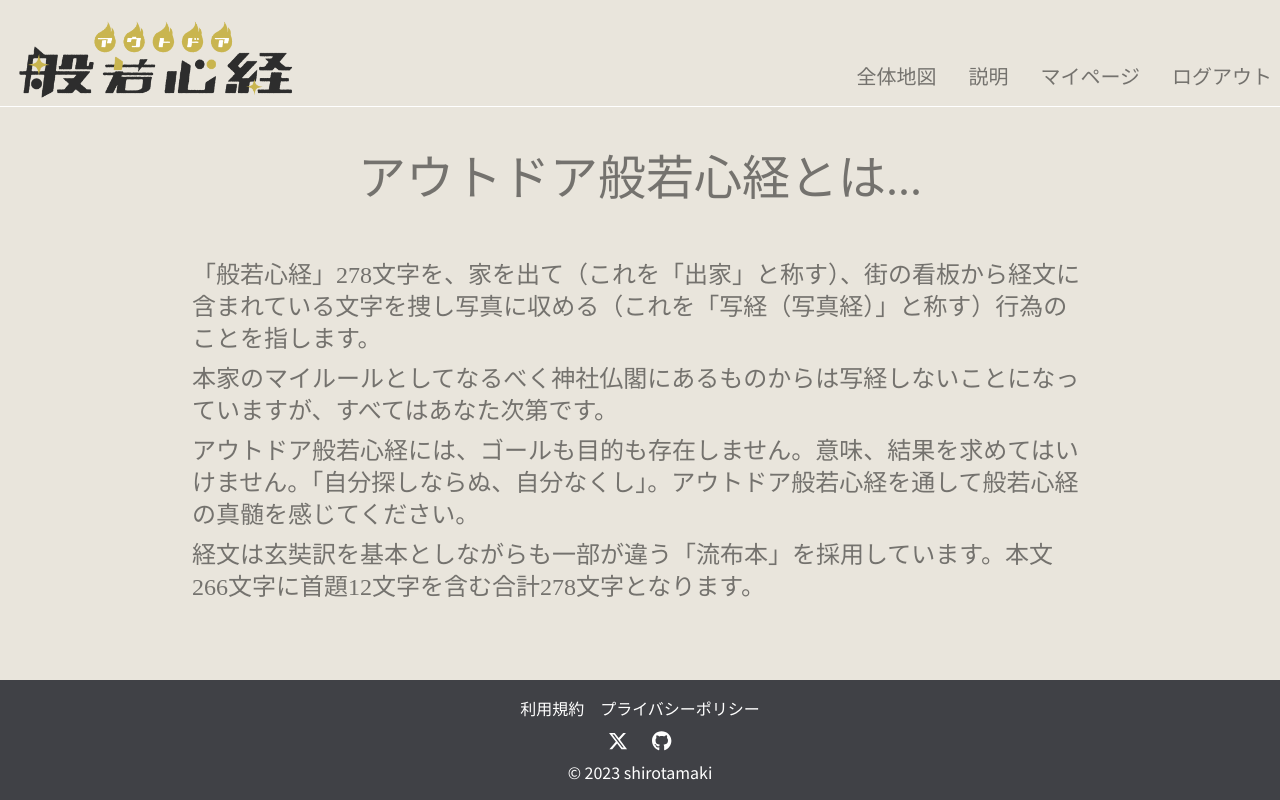
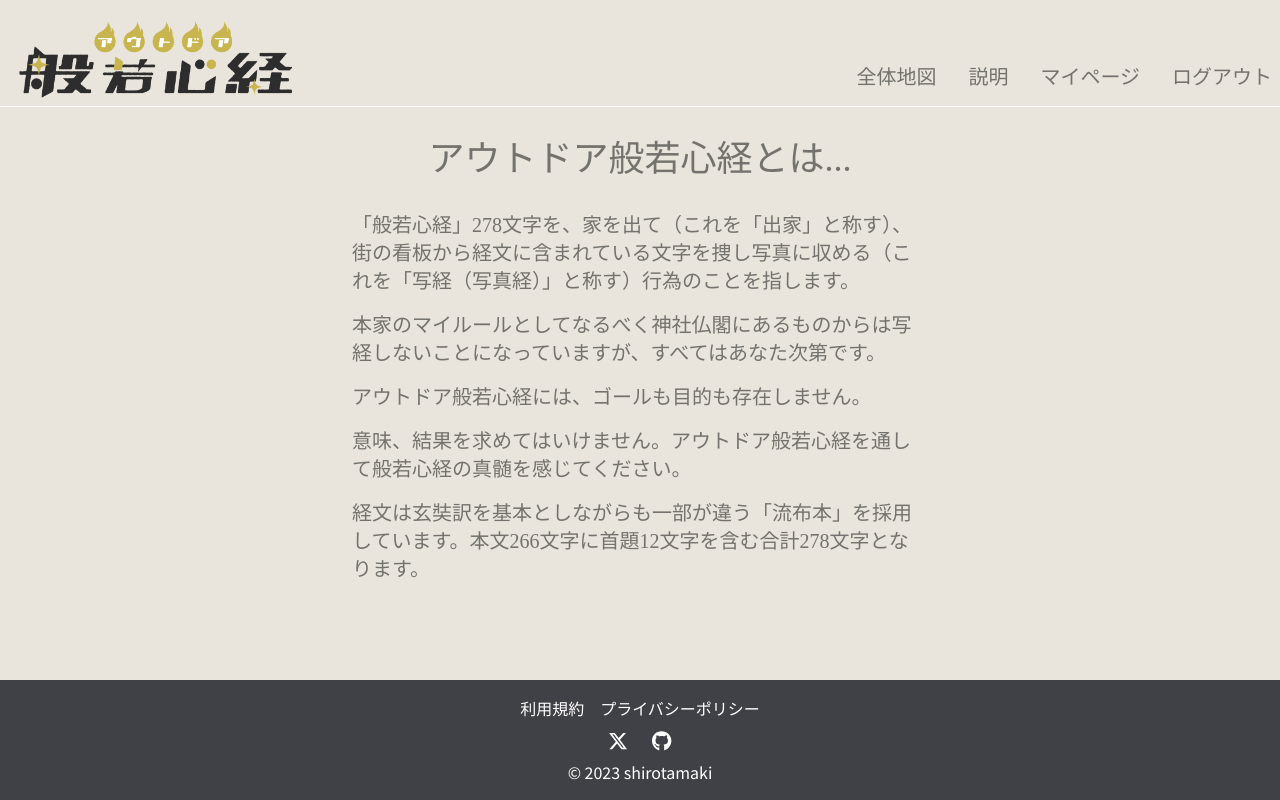
Before and after one commit to shirotamaki/outdoor-heart-sutra, a Next.js app in the folder frontend/: page /about in a window 1280 px wide. Built offline with nearby package versions, Linux system fonts and the light colour scheme; no server answers; sample sign-in values are in the browser's storage; a web font is replaced by a local one.

Commit message:
💄 説明文の手直し、cssを修正する

```diff
--- a/frontend/src/pages/about.tsx
+++ b/frontend/src/pages/about.tsx
@@ -27,26 +27,27 @@ const About = () => {
     <div className='flex flex-col min-h-screen'>
       <CustomHead title='説明' />
       <Header />
-      <main className=' bg-beige flex-grow'>
-        <div className='flex flex-col justify-center items-center'>
-          <h1 className='text-2xl sm:text-4xl md:text-4xl lg:text-5xl text-black/50 font-kinuta mt-6 sm:mt-8 md:mt-10 lg:mt-12'>
-            アウトドア般若心経とは...
-          </h1>
-          <div className='text-left text-lg sm:text-2xl md:text-2xl lg:text-2xl text-black/50 font-kinuta my-4 sm:my-8 md:my-10 lg:my-12 mx-6 sm:mx-12 md:mx-24 lg:mx-32 xl:mx-48'>
-            <p className='my-2'>
+      <main className='bg-beige flex flex-grow justify-center'>
+        <article className='max-w-screen-sm  font-kinuta text-black/50 p-8'>
+          <h1 className='text-2xl md:text-4xl mb-8 text-center'>アウトドア般若心経とは...</h1>
+          {/* <div className='text-left sm:text-sm md:text-md lg:text-lg xl:text text-black/50 font-kinuta my-4 sm:my-8 md:my-10 lg:my-12 mx-6 sm:mx-12 md:mx-24 lg:mx-32 xl:mx-48'> */}
+          <p className='text-sm md:text-xl mb-4'>
             「般若心経」278文字を、家を出て（これを「出家」と称す）、街の看板から経文に含まれている文字を捜し写真に収める（これを「写経（写真経）」と称す）行為のことを指します。
           </p>
-            <p className='my-2'>
+          <p className='text-sm md:text-xl mb-4'>
             本家のマイルールとしてなるべく神社仏閣にあるものからは写経しないことになっていますが、すべてはあなた次第です。
           </p>
-            <p className='my-2'>
-              アウトドア般若心経には、ゴールも目的も存在しません。意味、結果を求めてはいけません。「自分探しならぬ、自分なくし」。アウトドア般若心経を通して般若心経の真髄を感じてください。
+          <p className='text-sm md:text-xl mb-4'>
+            アウトドア般若心経には、ゴールも目的も存在しません。
           </p>
-            <p className='my-2'>
+          <p className='text-sm md:text-xl mb-4'>
+            意味、結果を求めてはいけません。アウトドア般若心経を通して般若心経の真髄を感じてください。
+          </p>
+          <p className='text-sm md:text-xl mb-4'>
             経文は玄奘訳を基本としながらも一部が違う「流布本」を採用しています。本文266文字に首題12文字を含む合計278文字となります。
           </p>
-          </div>
-        </div>
+          {/* </div> */}
+        </article>
       </main>
       <Footer />
     </div>
```
Lines whose indentation alone changed are shown as unchanged.
